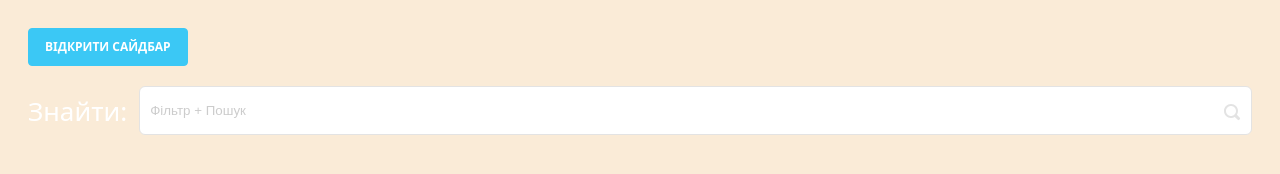
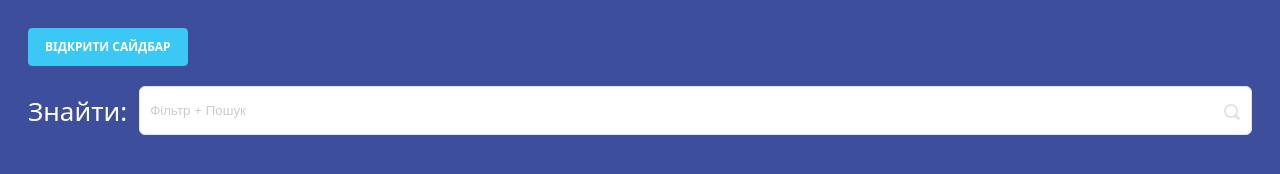
Before and after one commit to demchukv/dept-forms, a website built with Vite: page index.html in a window 1280 px wide. Built offline with nearby package versions, Linux system fonts and the light colour scheme.

Commit message:
filter form

```diff
--- a/css/check-form.css
+++ b/css/check-form.css
@@ -9,7 +9,7 @@
   box-sizing: inherit;
 }
 body {
-  background-color: antiquewhite;
+  background-color: rgb(61, 78, 156);
   padding: 20px;
   font-family: system-ui, -apple-system, BlinkMacSystemFont, "Segoe UI", Roboto,
     Ubuntu, "Helvetica Neue", Arial, sans-serif, "Apple Color Emoji",
```
